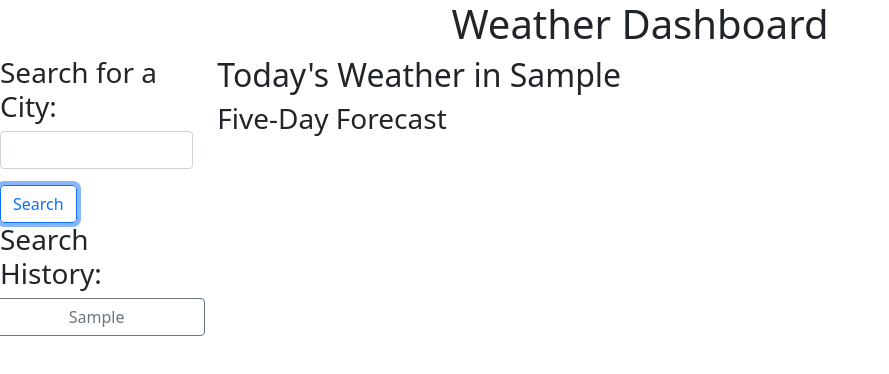
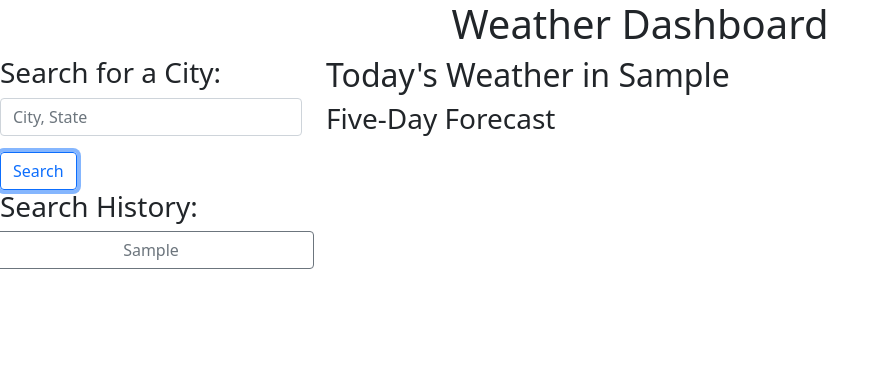
Before and after one commit to itzelherndz/weather-dashboard, a plain HTML site: page index.html in a window 1280 px wide. Both pictures are taken after typing "Sample" into the empty fields and a click on the button "Search". Shown: the whole page, without its empty margins (0-889 px from the left). Drawn offline with nearby package versions, Linux system fonts and the light colour scheme; no server answers.

Commit message:
fetched geocode

```diff
--- a/assets/js/script.js
+++ b/assets/js/script.js
@@ -26,6 +26,21 @@ $(function (){
         }
     }
 
+    // Get latitude and longitude from city query
+    function getGeocode(city) {
+        const requestUrl= 'http://api.openweathermap.org/geo/1.0/direct?q='+city+'&limit=5&appid=4a3078e250edd66b3fd95a4671c5608b';
+
+        fetch (requestUrl)
+            .then(function (response){
+                return response.json();
+            })
+            .then(function(data){
+                localStorage.setItem('lat',data[0].lat);
+                localStorage.setItem('lon',data[0].lon);
+            });
+    }
+
+    // Search button event listner
     searchBtn.on('click',function(event){
         event.preventDefault();
 
@@ -52,8 +67,12 @@ $(function (){
             cityHistory.append(cityBtn.div[counter]);
             cityBtn.div[counter].append(cityBtn.btn[counter]);
 
+            //Fetch City
+            getGeocode(cityEl.val());
+
             // Today's Weather
             weatherToday.html("<h2>Today's Weather in "+cityEl.val()+"</h2>");
+
 
             // Clears query in search bar
             cityEl.val('');
--- a/index.html
+++ b/index.html
@@ -16,10 +16,10 @@
             <h1 class="text-center">Weather Dashboard</h1>
         </div>
         <div class="row">
-            <div class="col-2">
+            <div class="col-3">
                 <h3>Search for a City:</h3>
                 <div class="form mb-3">
-                    <input type="search" class="form-control" id="city">
+                    <input type="search" placeholder="City, State" class="form-control" id="city">
                 </div>
                 <div>
                     <button type="submit" class="btn btn-outline-primary" id="search-btn">Search</button>
@@ -28,7 +28,7 @@
                     <h3>Search History:</h3>
                 </div>
             </div>
-            <div class="col-10" id="weather">
+            <div class="col-9" id="weather">
                 <div class="row" id="today-weather"></div>
                 <div class="row" id="forecast">
                     <h3>Five-Day Forecast</h3>
```
